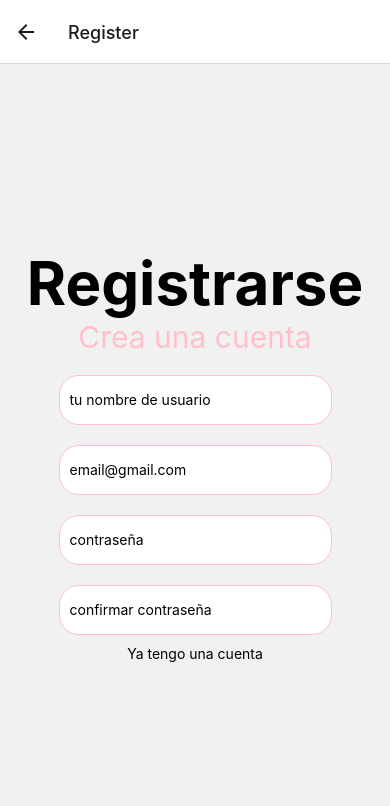
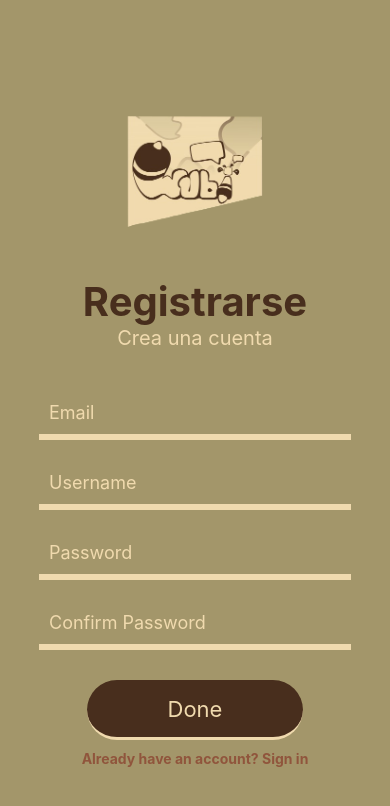
Before and after one commit to npc-ss/pelilist, a React Native app: screen /Register in a window 390 px wide. Shown: the top 806 px of the page. Built offline with nearby package versions, Linux system fonts and the light colour scheme.

Commit message:
Hice el register, faltan las imagenes

```diff
--- a/App.js
+++ b/App.js
@@ -15,8 +15,8 @@ function App() {
   return (
     <NavigationContainer>
       <Stack.Navigator initialRouteName="Login">
-        <Stack.Screen name="Register" component={Register}/>
-        <Stack.Screen name="Login" component={Login} />
+        <Stack.Screen name="Register" component={Register} options={{headerShown: false}}/>
+        <Stack.Screen name="Login" component={Login} options={{headerShown: false}}/>
       </Stack.Navigator>
     </NavigationContainer>
   );
--- a/componente/Boton.js
+++ b/componente/Boton.js
@@ -2,6 +2,7 @@ import { TouchableOpacity } from 'react-native'; // Cambiar 'react-native-web' p
 import React from "react";
 import { StyleSheet, Text } from 'react-native';
 import { LinearGradient } from 'expo-linear-gradient';
+import { useNavigation } from '@react-navigation/native';
 
 export default function Boton() {
     return (
@@ -12,7 +13,7 @@ export default function Boton() {
                 end={{ x: 1, y: 1 }}
                 style={styles.button}
             >
-                <Text style={styles.text}>Sign in</Text>
+                <Text style={styles.text}>Done</Text>
             </LinearGradient>
         </TouchableOpacity>
     )
--- a/pantallas/login.js
+++ b/pantallas/login.js
@@ -74,7 +74,7 @@ const styles = StyleSheet.create({
         fontWeight: 'bold',
     },
     image: {
-        height: 500,
-        width: 500,
+        height: 200,
+        width: 200,
     }
 });
--- a/pantallas/register.js
+++ b/pantallas/register.js
@@ -1,6 +1,6 @@
 import { StatusBar } from 'expo-status-bar';
 import React from 'react';
-import { StyleSheet, Text, View, TextInput, TouchableOpacity } from 'react-native';
+import { StyleSheet, Text, View, TextInput, TouchableOpacity, Image } from 'react-native';
 import Boton from "../componente/Boton";
 import {useNavigation}from '@react-navigation/native';
 
@@ -8,27 +8,29 @@ function Register() {
   const navigation= useNavigation();
   return (
     <View style={styles.container}>
+      <Image style={styles.image} source={require('../assets/Logologin.png')} />
       <Text style={styles.titulo}>Registrarse</Text>
       <Text style={styles.subtitulo}>Crea una cuenta</Text>
       <TextInput
-        placeholder="tu nombre de usuario"
+        placeholder="Email"
         style={styles.TextInput}
       />
       <TextInput
 
-        placeholder="email@gmail.com"
+        placeholder="Username"
         style={styles.TextInput}
       />
       <TextInput
         style={styles.TextInput}
-        placeholder="contraseña"
+        placeholder="Password"
       />
       <TextInput
         style={styles.TextInput}
-        placeholder="confirmar contraseña"
+        placeholder="Confirm Password"
       />
+      <Boton></Boton>
       <TouchableOpacity onPress={() => navigation.navigate('Login')}>
-        <Text style={styles.olvidarcont}>Ya tengo una cuenta</Text></TouchableOpacity>
+        <Text style={styles.olvidarcont}>Already have an account? Sign in</Text></TouchableOpacity>
       <StatusBar style="auto"/>
     </View>
   );
@@ -38,30 +40,43 @@ export default Register;
 const styles = StyleSheet.create({
   container: {
       flex: 1,
-    backgroundColor: '#f1f1f1',
+      backgroundColor: '#A3966A',
       alignItems: 'center',
       justifyContent: 'center',
   },
   titulo: {
-    fontSize: 60,
-    color: '#000',
+      fontSize: 40,
+      color: '#482E1D',
       fontWeight: 'bold',
   },
   subtitulo: {
-    fontSize: 30,
-    color: 'pink',
+      fontSize: 20,
+      color: '#F0DAAE',
+      marginBottom: 20,
   },
   TextInput: {
-    borderWidth: 1,
-    borderColor: 'pink',
-    width: '70%',
+      borderBottomWidth: 6,
+      fontSize: 18,
+      borderColor: '#F0DAAE',
+      width: '80%',
       height: 50,
       padding: 10,
       marginTop: 20,
-    borderRadius: 20,
-    backgroundColor: '#fff',
+      backgroundColor: '#A3966A',
+      color: '#F0DAAE',
   },
-  olvidarcont:{
+  olvidarcont: {
       marginTop: 10,
+      color: '#90553C',
+      fontWeight: 'bold',
+  },
+  registerText: {
+      marginTop: 10,
+      color: '#90553C',
+      fontWeight: 'bold',
+  },
+  image: {
+      height: 200,
+      width: 200,
   }
 });
```
Lines whose indentation alone changed are shown as unchanged.
